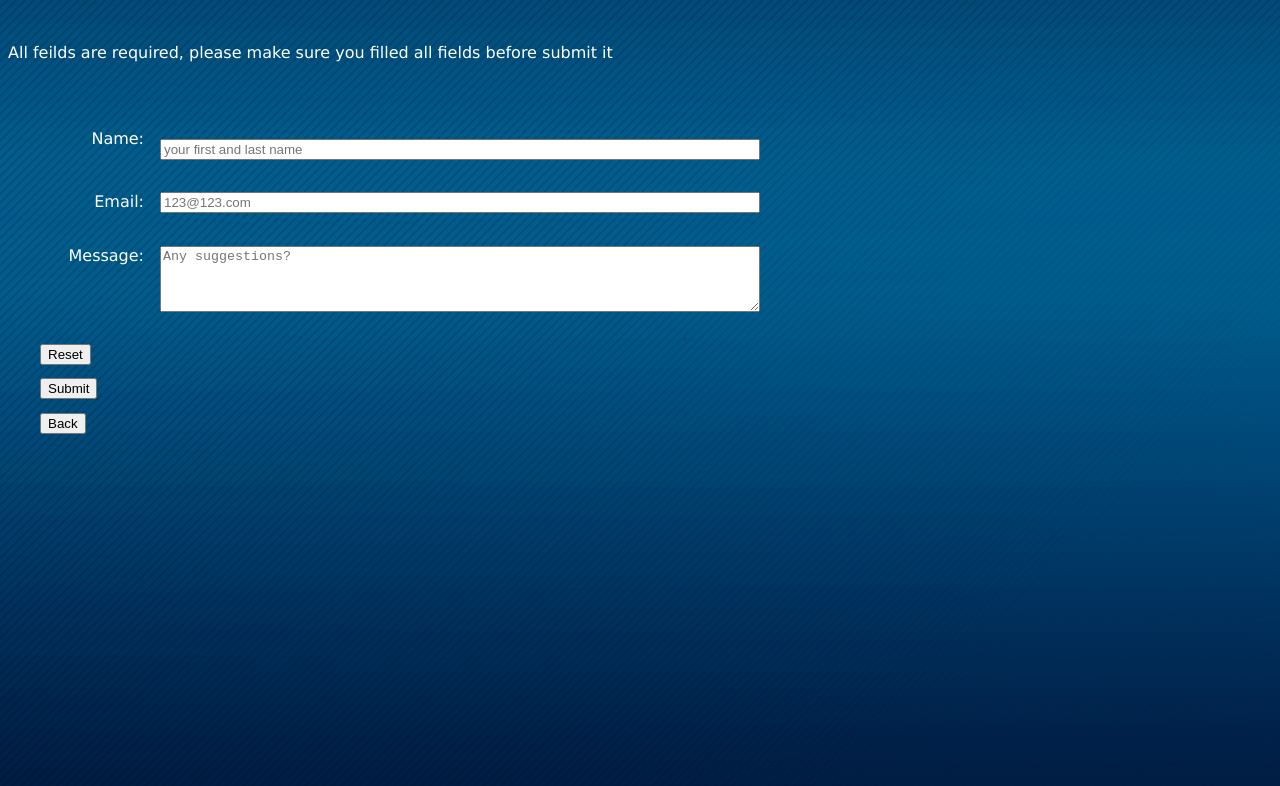
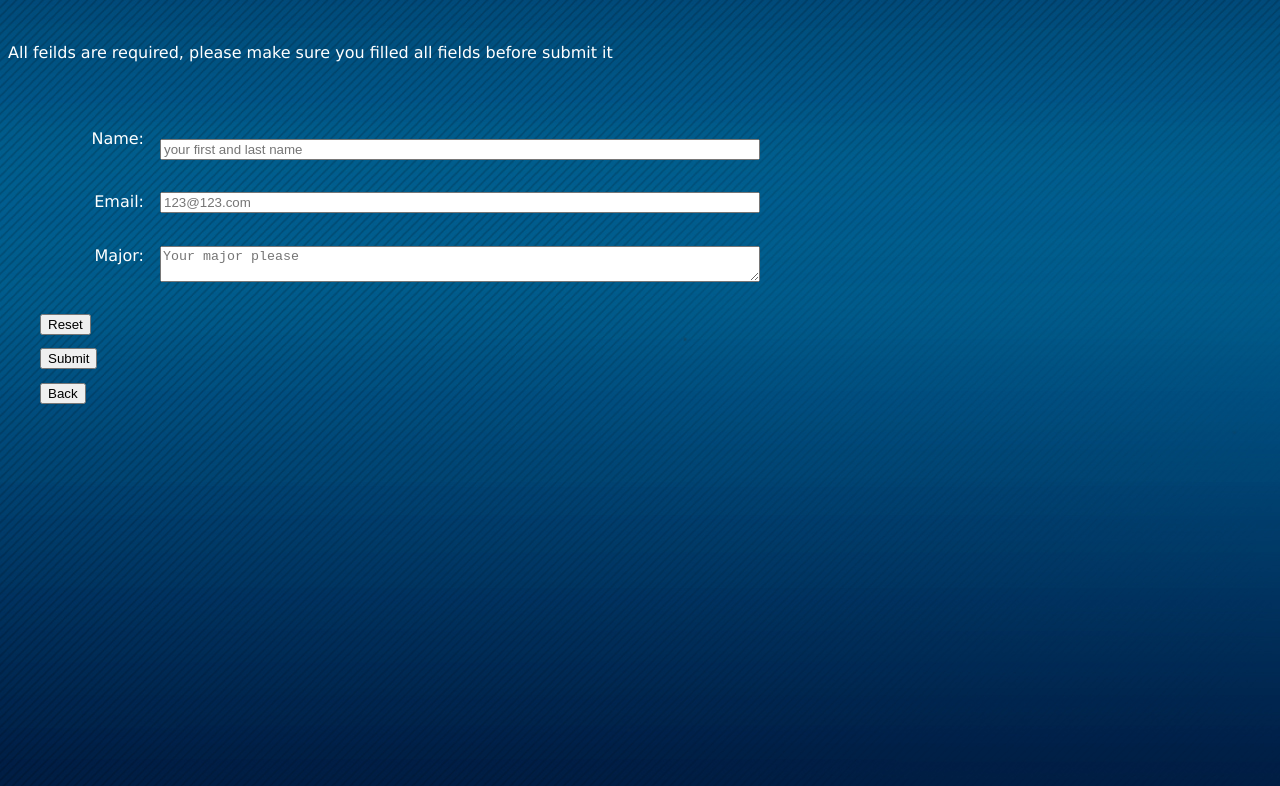
Before and after one commit to brantae/COMP2000Project, a plain HTML site: page 2000 project/register.html in a window 1280 px wide. Drawn offline with Linux system fonts and the light colour scheme; files whose address does not match are found by name.

Commit message:
Update register.html

```diff
--- a/2000 project/register.html
+++ b/2000 project/register.html
@@ -18,7 +18,7 @@ function confirmFunct() {
 }
 
 function rejectFunct() {
-	confirm("Do you want to reject?")
+	confirm("Do you want to discard?")
 }
 
 </script>
@@ -31,15 +31,15 @@ function rejectFunct() {
 	<form method="post">
 
 	<label style="width:10%; float:left;">Name: </label>
-	<input type="text" name="name" required="required" placeholder="your first and last name" data-errormessage="Name is Mandatory." style="width:50%;display:block;margin-top: 10px; " /> <br/>
+	<input type="text" name="name" required="required" placeholder="your first and last name" data-errormessage="Name is Mandatory." required pattern="[a-zA-Z]+[ ][a-zA-Z]+" style="width:50%;display:block;margin-top: 10px; " /> <br/>
 
 	<label style="width:10%; float:left;">Email: </label> <input type="text" name="email" required="required" placeholder="123@123.com" data-errormessage="Name is Mandatory." style="width:50%;display:block" /> <br/>
 
-	<label style="width:10%; float:left;">Message: </label>
+	<label style="width:10%; float:left;">Major: </label>
 	 <textarea name="message" id="message"
-	   rows="4" cols="20"
+	   rows="2" cols="20"
            required="required"
-	   placeholder="Any suggestions?"
+	   placeholder="Your major please"
 	   data-errormessage="Comments are Mandatory."
 	   style="width:50%;display:block" /></textarea></br>
 
```
